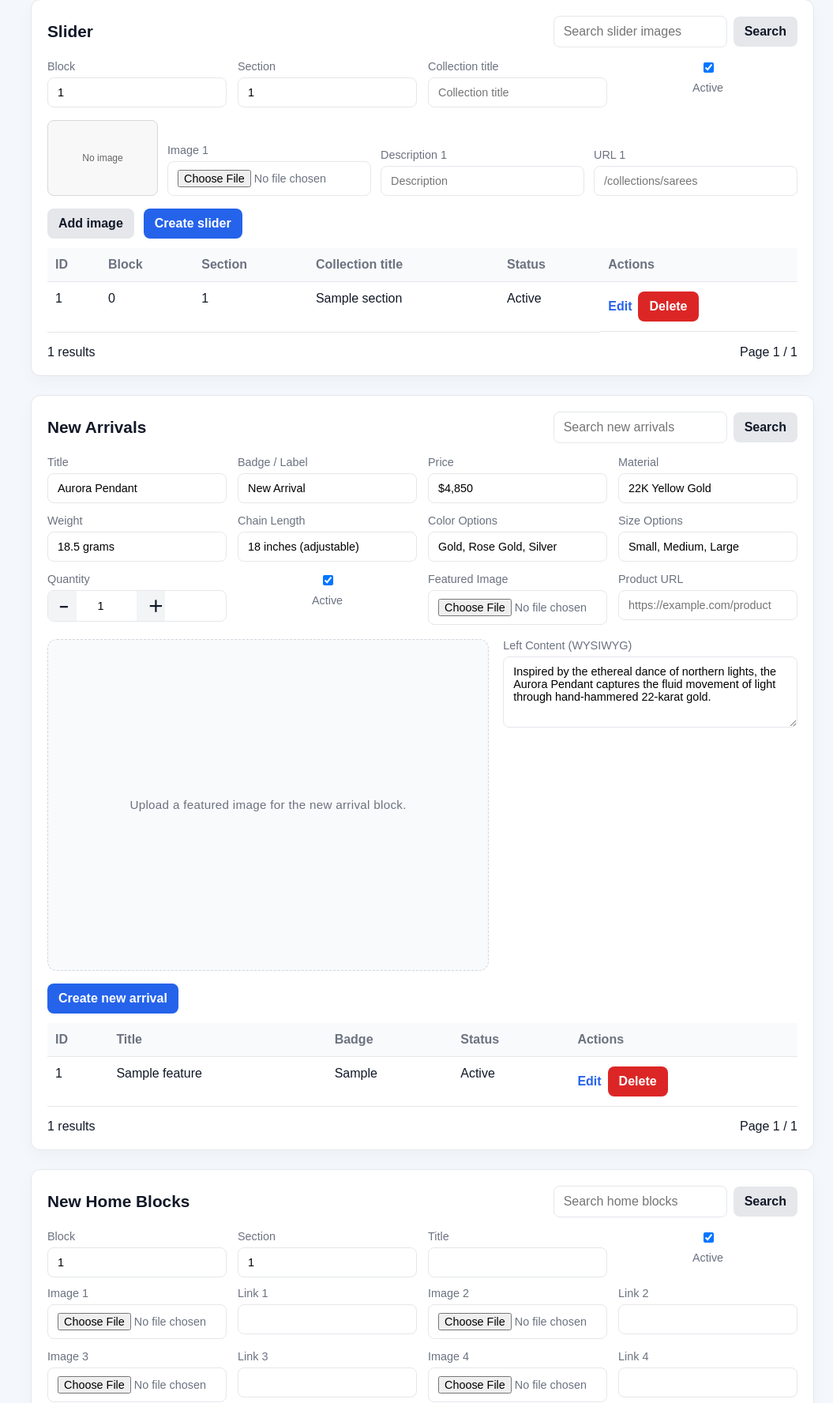
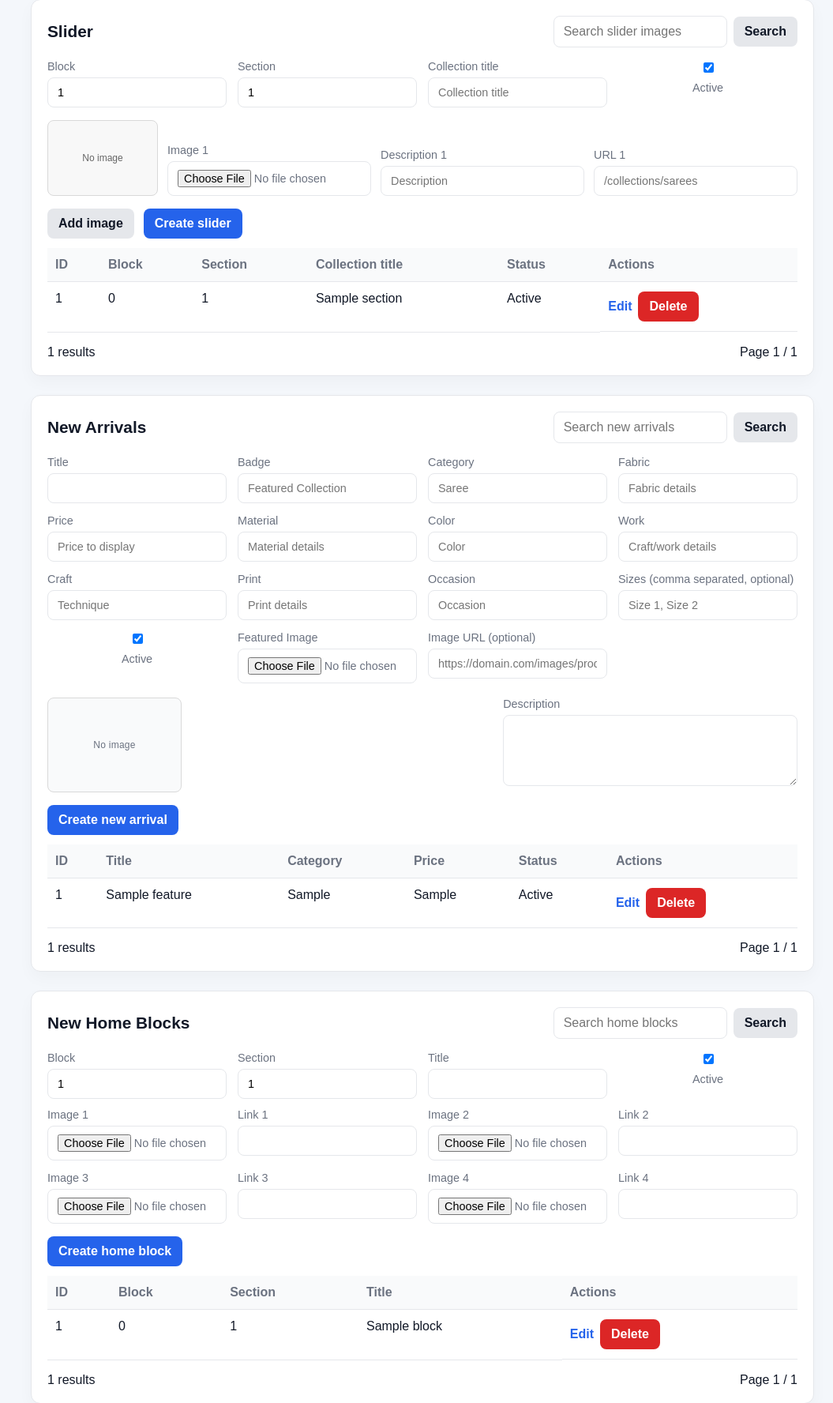
Before and after one commit to jaikishanroy/mithilakraft_backend, a FastAPI app: page /admin in a window 1280 px wide. Shown: the part 3662-5438 px from the top of the page at 79% size, without its empty margins (225-1280 px from the left). Run offline with FastAPI, Linux system fonts and the light colour scheme; a user stored in the database is signed in; tables that the repository leaves empty hold one stand-in row (values such as "Sample post"); some libraries are stand-ins or nearby versions.

Commit message:
new arrival section update

```diff
--- a/main.py
+++ b/main.py
@@ -289,13 +289,15 @@ def ensure_new_arrival_schema():
 
             required = {
                 "price": "VARCHAR(100)",
+                "category": "VARCHAR(255)",
+                "fabric": "VARCHAR(255)",
                 "material": "VARCHAR(255)",
-                "weight": "VARCHAR(255)",
-                "chain_length": "VARCHAR(255)",
-                "product_url": "VARCHAR(1000)",
-                "color_options": "TEXT",
-                "size_options": "TEXT",
-                "quantity": "INTEGER NOT NULL DEFAULT 1",
+                "color": "VARCHAR(255)",
+                "work": "VARCHAR(255)",
+                "craft": "VARCHAR(255)",
+                "print_details": "VARCHAR(255)",
+                "occasion": "VARCHAR(255)",
+                "sizes": "TEXT",
             }
 
             for column_name, column_sql in required.items():
@@ -458,23 +460,36 @@ def build_product_response(product: Product, db: Session) -> ProductOut:
     )
 
 
+def parse_sizes(value: str | None) -> list[str]:
+    if not value:
+        return []
+    try:
+        parsed = json.loads(value)
+    except (TypeError, ValueError, json.JSONDecodeError):
+        parsed = [item.strip() for item in str(value).split(",") if item.strip()]
+    if not isinstance(parsed, list):
+        return []
+    return [str(item).strip() for item in parsed if str(item).strip()]
+
+
 def build_new_arrival_feature_response(feature: NewArrivalFeature) -> NewArrivalFeatureOut:
     base_url = resolve_public_base_url()
     return NewArrivalFeatureOut(
         id=feature.id,
         title=feature.title,
-        badge=feature.badge or "New Arrival",
+        image=prepend_base_url(feature.image, base_url),
+        badge=feature.badge,
         description=feature.description,
-        image=prepend_base_url(feature.image, base_url),
         price=feature.price,
+        category=feature.category,
+        fabric=feature.fabric,
         material=feature.material,
-        weight=feature.weight,
-        chain_length=feature.chain_length,
-        product_url=prepend_base_url(feature.product_url, base_url),
-        color_options=feature.color_options,
-        size_options=feature.size_options,
-        quantity=int(feature.quantity or 1),
-        status=bool(feature.status),
+        color=feature.color,
+        work=feature.work,
+        craft=feature.craft,
+        print=feature.print_details,
+        occasion=feature.occasion,
+        sizes=parse_sizes(feature.sizes),
         created_at=feature.created_at,
     )
 
@@ -574,23 +589,24 @@ def list_products(db: Session = Depends(get_db)):
     return [build_product_response(product, db) for product in products]
 
 
-@app.get("/new_arrivals", response_model=list[ProductOut])
+@app.get("/new_arrivals", response_model=list[NewArrivalFeatureOut])
 def list_new_arrivals(db: Session = Depends(get_db)):
+    features = db.query(NewArrivalFeature).filter(NewArrivalFeature.status.is_(True)).order_by(NewArrivalFeature.id.desc()).all()
+    return [build_new_arrival_feature_response(feature) for feature in features]
+
+
+@app.get("/products/new-arrivals", response_model=list[ProductOut])
+def list_product_new_arrivals(db: Session = Depends(get_db)):
     products = db.query(Product).filter(Product.is_new_arrival.is_(True)).order_by(Product.id.desc()).all()
     return [build_product_response(product, db) for product in products]
 
 
-@app.get("/products/new-arrivals", response_model=list[ProductOut])
-def list_product_new_arrivals(db: Session = Depends(get_db)):
-    return list_new_arrivals(db=db)
-
-
-@app.get("/new_arrivals/featured", response_model=ProductOut | None)
+@app.get("/new_arrivals/featured", response_model=NewArrivalFeatureOut | None)
 def get_featured_new_arrival(db: Session = Depends(get_db)):
-    product = db.query(Product).filter(Product.is_new_arrival.is_(True)).order_by(Product.id.desc()).first()
-    if not product:
+    feature = db.query(NewArrivalFeature).filter(NewArrivalFeature.status.is_(True)).order_by(NewArrivalFeature.id.desc()).first()
+    if not feature:
         return None
-    return build_product_response(product, db)
+    return build_new_arrival_feature_response(feature)
 
 
 @app.get("/new_arrival_features", response_model=list[NewArrivalFeatureOut])
@@ -607,42 +623,91 @@ def get_new_arrival_feature(db: Session = Depends(get_db)):
     return build_new_arrival_feature_response(feature)
 
 
+@app.get("/new_arrival_features/{feature_id}", response_model=NewArrivalFeatureOut)
+def get_new_arrival_feature_by_id(feature_id: int, db: Session = Depends(get_db)):
+    feature = db.query(NewArrivalFeature).filter(NewArrivalFeature.id == feature_id).first()
+    if not feature:
+        raise HTTPException(status_code=404, detail="New arrival not found")
+    return build_new_arrival_feature_response(feature)
+
+
 @app.post("/new_arrival_features/create", response_model=NewArrivalFeatureOut)
 def create_new_arrival_feature(
     title: str = Form(...),
     badge: str | None = Form(None),
     description: str | None = Form(None),
     price: str | None = Form(None),
+    category: str | None = Form(None),
+    fabric: str | None = Form(None),
     material: str | None = Form(None),
-    weight: str | None = Form(None),
-    chain_length: str | None = Form(None),
-    product_url: str | None = Form(None),
-    color_options: str | None = Form(None),
-    size_options: str | None = Form(None),
-    quantity: int = Form(1),
+    color: str | None = Form(None),
+    work: str | None = Form(None),
+    craft: str | None = Form(None),
+    print: str | None = Form(None),
+    occasion: str | None = Form(None),
+    sizes: str | None = Form(None),
     status: bool = Form(True),
+    url: str | None = Form(None),
     image: UploadFile | None = File(None),
     db: Session = Depends(get_db),
 ):
+    parsed_sizes = parse_sizes(sizes)
     feature = NewArrivalFeature(
         title=title,
-        badge=badge or "New Arrival",
+        badge=badge or None,
         description=description,
         price=price or None,
+        category=category or None,
+        fabric=fabric or None,
         material=material or None,
-        weight=weight or None,
-        chain_length=chain_length or None,
-        product_url=product_url or None,
-        color_options=color_options or None,
-        size_options=size_options or None,
-        quantity=max(1, quantity),
+        color=color or None,
+        work=work or None,
+        craft=craft or None,
+        print_details=print or None,
+        occasion=occasion or None,
+        sizes=json.dumps(parsed_sizes),
         status=status,
-        image=save_upload(image, "new-arrival") if image and getattr(image, "filename", None) else None,
+        image=save_upload(image, "new-arrival") if image and getattr(image, "filename", None) else (url or None),
     )
     db.add(feature)
     db.commit()
     db.refresh(feature)
     return build_new_arrival_feature_response(feature)
+
+
+@app.put("/new_arrival_features/{feature_id}", response_model=NewArrivalFeatureOut)
+def update_new_arrival_feature(feature_id: int, payload: NewArrivalFeatureCreate, db: Session = Depends(get_db)):
+    feature = db.query(NewArrivalFeature).filter(NewArrivalFeature.id == feature_id).first()
+    if not feature:
+        raise HTTPException(status_code=404, detail="New arrival not found")
+    data = payload.model_dump()
+    feature.title = data["title"]
+    feature.image = data.get("image")
+    feature.badge = data.get("badge")
+    feature.description = data.get("description")
+    feature.price = data.get("price")
+    feature.category = data.get("category")
+    feature.fabric = data.get("fabric")
+    feature.material = data.get("material")
+    feature.color = data.get("color")
+    feature.work = data.get("work")
+    feature.craft = data.get("craft")
+    feature.print_details = data.get("print")
+    feature.occasion = data.get("occasion")
+    feature.sizes = json.dumps(data.get("sizes") or [])
+    db.commit()
+    db.refresh(feature)
+    return build_new_arrival_feature_response(feature)
+
+
+@app.delete("/new_arrival_features/{feature_id}")
+def delete_new_arrival_feature(feature_id: int, db: Session = Depends(get_db)):
+    feature = db.query(NewArrivalFeature).filter(NewArrivalFeature.id == feature_id).first()
+    if not feature:
+        raise HTTPException(status_code=404, detail="New arrival not found")
+    db.delete(feature)
+    db.commit()
+    return {"detail": "New arrival deleted"}
 
 
 @app.get("/get_product/{product_id}", response_model=ProductOut)
@@ -1447,24 +1512,26 @@ async def save_admin_resource(resource: str, request: Request, db: Session = Dep
             obj = NewArrivalFeature(title=(form.get("title") or "").strip() or "New Arrival")
             db.add(obj)
         obj.title = (form.get("title") or "").strip() or obj.title
-        obj.badge = (form.get("badge") or "").strip() or "New Arrival"
+        obj.badge = (form.get("badge") or "").strip() or None
         obj.description = form.get("description") or None
         obj.price = (form.get("price") or "").strip() or None
+        obj.category = (form.get("category") or "").strip() or None
+        obj.fabric = (form.get("fabric") or "").strip() or None
         obj.material = (form.get("material") or "").strip() or None
-        obj.weight = (form.get("weight") or "").strip() or None
-        obj.chain_length = (form.get("chain_length") or "").strip() or None
-        obj.product_url = (form.get("product_url") or "").strip() or None
-        obj.color_options = (form.get("color_options") or "").strip() or None
-        obj.size_options = (form.get("size_options") or "").strip() or None
-        quantity_value = form.get("quantity")
-        try:
-            obj.quantity = max(1, int(quantity_value or 1))
-        except (TypeError, ValueError):
-            obj.quantity = 1
+        obj.color = (form.get("color") or "").strip() or None
+        obj.work = (form.get("work") or "").strip() or None
+        obj.craft = (form.get("craft") or "").strip() or None
+        obj.print_details = (form.get("print") or "").strip() or None
+        obj.occasion = (form.get("occasion") or "").strip() or None
+        obj.sizes = json.dumps(parse_sizes(form.get("sizes")))
         obj.status = form.get("status") == "on"
         image = form.get("image")
         if image and getattr(image, "filename", None):
             obj.image = save_upload(image, "new-arrival")
+        else:
+            image_url = (form.get("url") or "").strip()
+            if image_url:
+                obj.image = image_url
         db.commit(); db.refresh(obj)
 
     elif resource == "new_section_homeblock":
--- a/templates/ninja_dashboard.html
+++ b/templates/ninja_dashboard.html
@@ -726,35 +726,40 @@
         <input type="hidden" name="resource_id" value="{{ selected_items.get('new_arrival_feature').id if selected_items.get('new_arrival_feature') else '' }}">
         <div class="form-grid">
           <label>Title
-            <input type="text" name="title" value="{{ selected_items.get('new_arrival_feature').title if selected_items.get('new_arrival_feature') else 'Aurora Pendant' }}" required>
+            <input type="text" name="title" value="{{ selected_items.get('new_arrival_feature').title if selected_items.get('new_arrival_feature') else '' }}" required>
           </label>
-          <label>Badge / Label
-            <input type="text" name="badge" value="{{ selected_items.get('new_arrival_feature').badge if selected_items.get('new_arrival_feature') else 'New Arrival' }}">
+          <label>Badge
+            <input type="text" name="badge" value="{{ selected_items.get('new_arrival_feature').badge if selected_items.get('new_arrival_feature') else '' }}" placeholder="Featured Collection">
+          </label>
+          <label>Category
+            <input type="text" name="category" value="{{ selected_items.get('new_arrival_feature').category if selected_items.get('new_arrival_feature') else '' }}" placeholder="Saree">
+          </label>
+          <label>Fabric
+            <input type="text" name="fabric" value="{{ selected_items.get('new_arrival_feature').fabric if selected_items.get('new_arrival_feature') else '' }}" placeholder="Fabric details">
           </label>
           <label>Price
-            <input type="text" name="price" value="{{ selected_items.get('new_arrival_feature').price if selected_items.get('new_arrival_feature') else '$4,850' }}">
+            <input type="text" name="price" value="{{ selected_items.get('new_arrival_feature').price if selected_items.get('new_arrival_feature') else '' }}" placeholder="Price to display">
           </label>
           <label>Material
-            <input type="text" name="material" value="{{ selected_items.get('new_arrival_feature').material if selected_items.get('new_arrival_feature') else '22K Yellow Gold' }}">
+            <input type="text" name="material" value="{{ selected_items.get('new_arrival_feature').material if selected_items.get('new_arrival_feature') else '' }}" placeholder="Material details">
           </label>
-          <label>Weight
-            <input type="text" name="weight" value="{{ selected_items.get('new_arrival_feature').weight if selected_items.get('new_arrival_feature') else '18.5 grams' }}">
+          <label>Color
+            <input type="text" name="color" value="{{ selected_items.get('new_arrival_feature').color if selected_items.get('new_arrival_feature') else '' }}" placeholder="Color">
           </label>
-          <label>Chain Length
-            <input type="text" name="chain_length" value="{{ selected_items.get('new_arrival_feature').chain_length if selected_items.get('new_arrival_feature') else '18 inches (adjustable)' }}">
+          <label>Work
+            <input type="text" name="work" value="{{ selected_items.get('new_arrival_feature').work if selected_items.get('new_arrival_feature') else '' }}" placeholder="Craft/work details">
           </label>
-          <label>Color Options
-            <input type="text" name="color_options" value="{{ selected_items.get('new_arrival_feature').color_options if selected_items.get('new_arrival_feature') else 'Gold, Rose Gold, Silver' }}" placeholder="Gold, Rose Gold, Silver">
+          <label>Craft
+            <input type="text" name="craft" value="{{ selected_items.get('new_arrival_feature').craft if selected_items.get('new_arrival_feature') else '' }}" placeholder="Technique">
           </label>
-          <label>Size Options
-            <input type="text" name="size_options" value="{{ selected_items.get('new_arrival_feature').size_options if selected_items.get('new_arrival_feature') else 'Small, Medium, Large' }}" placeholder="Small, Medium, Large">
+          <label>Print
+            <input type="text" name="print" value="{{ selected_items.get('new_arrival_feature').print if selected_items.get('new_arrival_feature') else '' }}" placeholder="Print details">
           </label>
-          <label>Quantity
-            <div class="quantity-stepper">
-              <button type="button" class="qty-btn" data-direction="-1" aria-label="Decrease quantity">−</button>
-              <input type="number" name="quantity" min="1" step="1" value="{{ selected_items.get('new_arrival_feature').quantity if selected_items.get('new_arrival_feature') else 1 }}">
-              <button type="button" class="qty-btn" data-direction="1" aria-label="Increase quantity">＋</button>
-            </div>
+          <label>Occasion
+            <input type="text" name="occasion" value="{{ selected_items.get('new_arrival_feature').occasion if selected_items.get('new_arrival_feature') else '' }}" placeholder="Occasion">
+          </label>
+          <label>Sizes (comma separated, optional)
+            <input type="text" name="sizes" value="{{ (selected_items.get('new_arrival_feature').sizes or '').replace('[', '').replace(']', '').replace('\"', '') if selected_items.get('new_arrival_feature') else '' }}" placeholder="Size 1, Size 2">
           </label>
           <label class="checkbox-row">
             <input type="checkbox" name="status" {% if not selected_items.get('new_arrival_feature') or selected_items.get('new_arrival_feature').status %}checked{% endif %}>
@@ -763,22 +768,22 @@
           <label>Featured Image
             <input type="file" name="image" accept="image/*">
           </label>
-          <label>Product URL
-            <input type="url" name="product_url" value="{{ selected_items.get('new_arrival_feature').product_url if selected_items.get('new_arrival_feature') else '' }}" placeholder="https://example.com/product">
+          <label>Image URL (optional)
+            <input type="text" name="url" value="" placeholder="https://domain.com/images/product.jpg">
           </label>
         </div>
 
         <div class="new-arrival-editor-grid" style="margin-top:18px;">
-          <div class="new-arrival-image-box">
+          <div class="new-arrival-image-box" style="max-width:170px;max-height:120px;border:1px solid #d9d9d9;border-radius:8px;padding:6px;">
             {% if selected_items.get('new_arrival_feature') and selected_items.get('new_arrival_feature').image %}
-              <img src="{{ selected_items.get('new_arrival_feature').image }}" alt="{{ selected_items.get('new_arrival_feature').title }}">
+              <img src="{{ selected_items.get('new_arrival_feature').image }}" alt="{{ selected_items.get('new_arrival_feature').title }}" style="max-width:100%;max-height:104px;object-fit:cover;border-radius:6px;">
             {% else %}
-              <div class="new-arrival-placeholder">Upload a featured image for the new arrival block.</div>
+              <div class="new-arrival-placeholder" style="font-size:12px;">No image</div>
             {% endif %}
           </div>
           <div class="new-arrival-editor-wrap">
-            <label>Left Content (WYSIWYG)
-              <textarea name="description" id="new-arrival-editor">{{ selected_items.get('new_arrival_feature').description if selected_items.get('new_arrival_feature') else 'Inspired by the ethereal dance of northern lights, the Aurora Pendant captures the fluid movement of light through hand-hammered 22-karat gold.' }}</textarea>
+            <label>Description
+              <textarea name="description" id="new-arrival-editor">{{ selected_items.get('new_arrival_feature').description if selected_items.get('new_arrival_feature') else '' }}</textarea>
             </label>
           </div>
         </div>
@@ -790,33 +795,18 @@
           {% endif %}
         </div>
       </form>
-
-      <script>
-        document.addEventListener('DOMContentLoaded', function () {
-          document.querySelectorAll('.qty-btn').forEach(function (button) {
-            button.addEventListener('click', function () {
-              var stepper = this.closest('.quantity-stepper');
-              var input = stepper && stepper.querySelector('input[name="quantity"]');
-              if (!input) return;
-              var current = Number(input.value || 1);
-              var delta = Number(this.dataset.direction || 1);
-              input.value = Math.max(1, current + delta);
-            });
-          });
-        });
-      </script>
-
       <div class="table-wrapper">
         <table>
           <thead>
-            <tr><th>ID</th><th>Title</th><th>Badge</th><th>Status</th><th>Actions</th></tr>
+            <tr><th>ID</th><th>Title</th><th>Category</th><th>Price</th><th>Status</th><th>Actions</th></tr>
           </thead>
           <tbody>
             {% for feature in new_arrivals %}
               <tr>
                 <td>{{ feature.id }}</td>
                 <td>{{ feature.title }}</td>
-                <td>{{ feature.badge or 'New Arrival' }}</td>
+                <td>{{ feature.category or '—' }}</td>
+                <td>{{ feature.price or '—' }}</td>
                 <td>{{ 'Active' if feature.status else 'Inactive' }}</td>
                 <td class="action-links">
                   <a href="/dashboard/new-arrivals?edit=new_arrival_feature&id={{ feature.id }}#new-arrivals">Edit</a>
```
Also changed, not shown: models.py (+8 -6 lines), schemas.py (+20 -18 lines).
